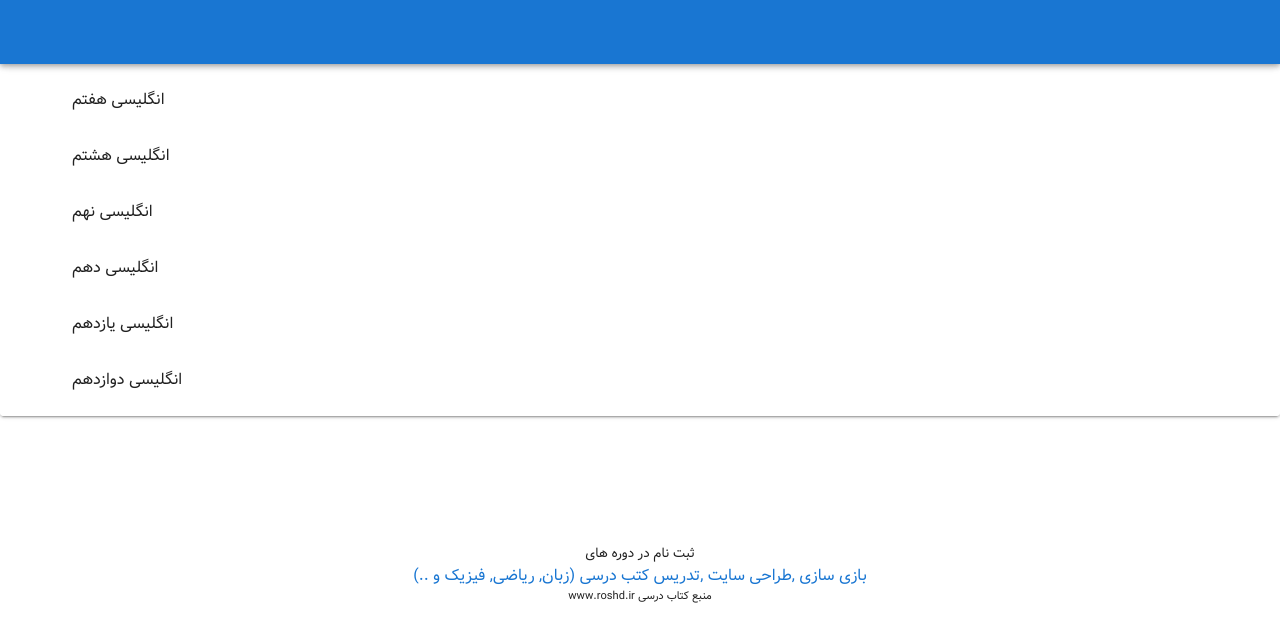
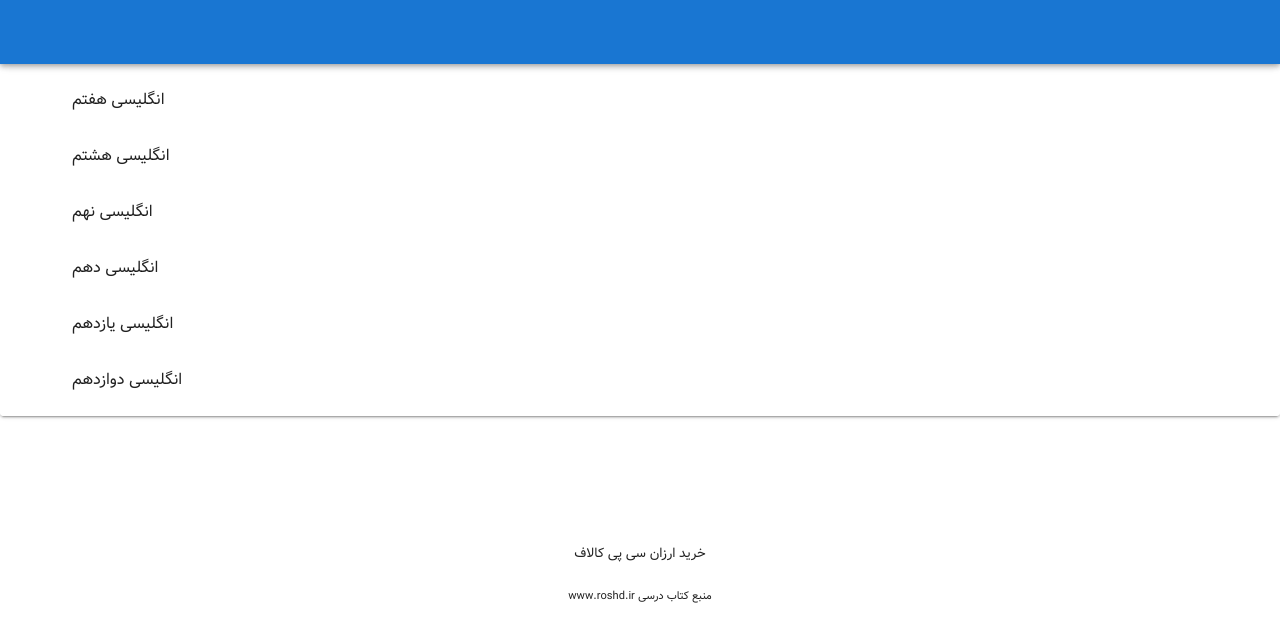
Before and after one commit to aref-mehran/english10, a Vue app: page / in a window 1280 px wide. Shown: the top 642 px of the page. Built offline with nearby package versions, Linux system fonts and the light colour scheme.

Commit message:
cp callof added as ads

```diff
--- a/src/views/Home.vue
+++ b/src/views/Home.vue
@@ -27,12 +27,19 @@
         margin-top: 10%;
       "
     >
-      <div>ثبت نام در دوره های</div>
+      <!-- <div>ثبت نام در دوره های</div>
       <a
         href="https://survey.porsline.ir/s/rF8K12Fe"
         style="text-decoration: auto; padding: 10%; font-size: larger"
       >
         بازی سازی ,طراحی سایت ,تدریس کتب درسی (زبان, ریاضی, فیزیک و ..)
+      </a> -->
+
+      <div>خرید ارزان سی پی کالاف</div>
+      <a
+        href="https://survey.porsline.ir/s/v2zlYdU7"
+        style="text-decoration: auto; padding: 10%; font-size: larger"
+      >
       </a>
 
       <div style="font-size: smaller">منبع کتاب درسی www.roshd.ir</div>
```
